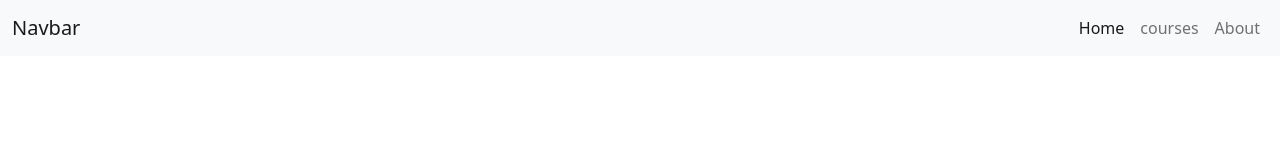
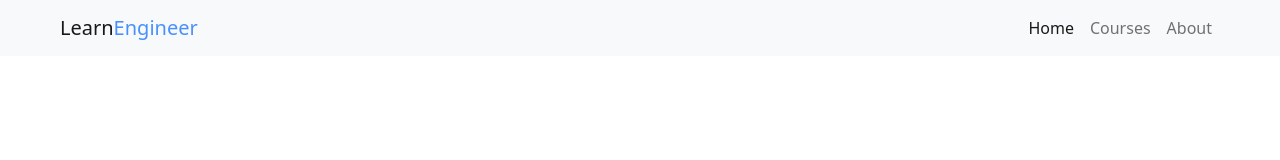
Before and after one commit to lakshaykhichi12/course1.github.io, a plain HTML site: page index.html in a window 1280 px wide. Drawn offline with nearby package versions, Linux system fonts and the light colour scheme.

Commit message:
first commit

```diff
--- a/index.html
+++ b/index.html
@@ -4,22 +4,25 @@
     <meta charset="utf-8">
     <meta name="viewport" content="width=device-width, initial-scale=1">
     <title>Bootstrap demo</title>
+    <link rel="preconnect" href="https://fonts.googleapis.com">
+<link rel="preconnect" href="https://fonts.gstatic.com" crossorigin>
+<link href="https://fonts.googleapis.com/css2?family=Montserrat:ital,wght@0,300;1,200;1,300&display=swap" rel="stylesheet">
     <link href="https://cdn.jsdelivr.net/npm/bootstrap@5.2.0-beta1/dist/css/bootstrap.min.css" rel="stylesheet" integrity="sha384-0evHe/X+R7YkIZDRvuzKMRqM+OrBnVFBL6DOitfPri4tjfHxaWutUpFmBp4vmVor" crossorigin="anonymous">
   </head>
   <body>
-    <nav class="navbar navbar-expand-lg bg-light">
+    <nav class="navbar navbar-expand-lg bg-light px-5">
         <div class="container-fluid">
-          <a class="navbar-brand" href="#">Navbar</a>
+          <a class="navbar-brand fs-8" href="#">Learn<span class="text-primary text-opacity-75">Engineer</span> </a>
           <button class="navbar-toggler" type="button" data-bs-toggle="collapse" data-bs-target="#navbarSupportedContent" aria-controls="navbarSupportedContent" aria-expanded="false" aria-label="Toggle navigation">
             <span class="navbar-toggler-icon"></span>
           </button>
           <div class="collapse navbar-collapse" id="navbarSupportedContent">
             <ul class="navbar-nav ms-auto mb-2 mb-lg-0 text-s">
               <li class="nav-item">
-                <a class="nav-link active text-center" aria-current="page" href="#">Home</a>
+                <a class="nav-link active text-center " aria-current="page" href="#">Home</a>
               </li>
               <li class="nav-item">
-                <a class="nav-link text-center" aria-current="page" href="#">courses</a>
+                <a class="nav-link text-center" aria-current="page" href="#">Courses</a>
               </li>
               <li class="nav-item">
                 <a class="nav-link text-center" aria-current="page" href="#">About</a>
--- a/style.css
+++ b/style.css
@@ -0,0 +1,3 @@
+.body{
+    font-family: 'Montserrat', sans-serif;
+}
```
